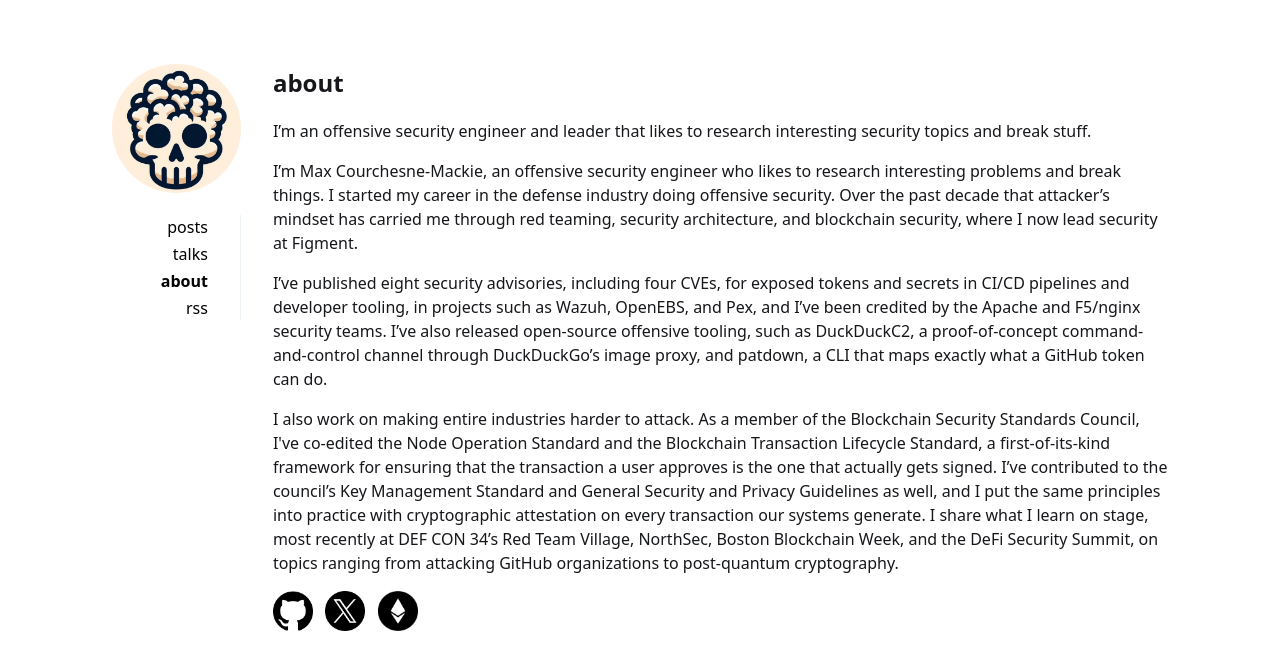
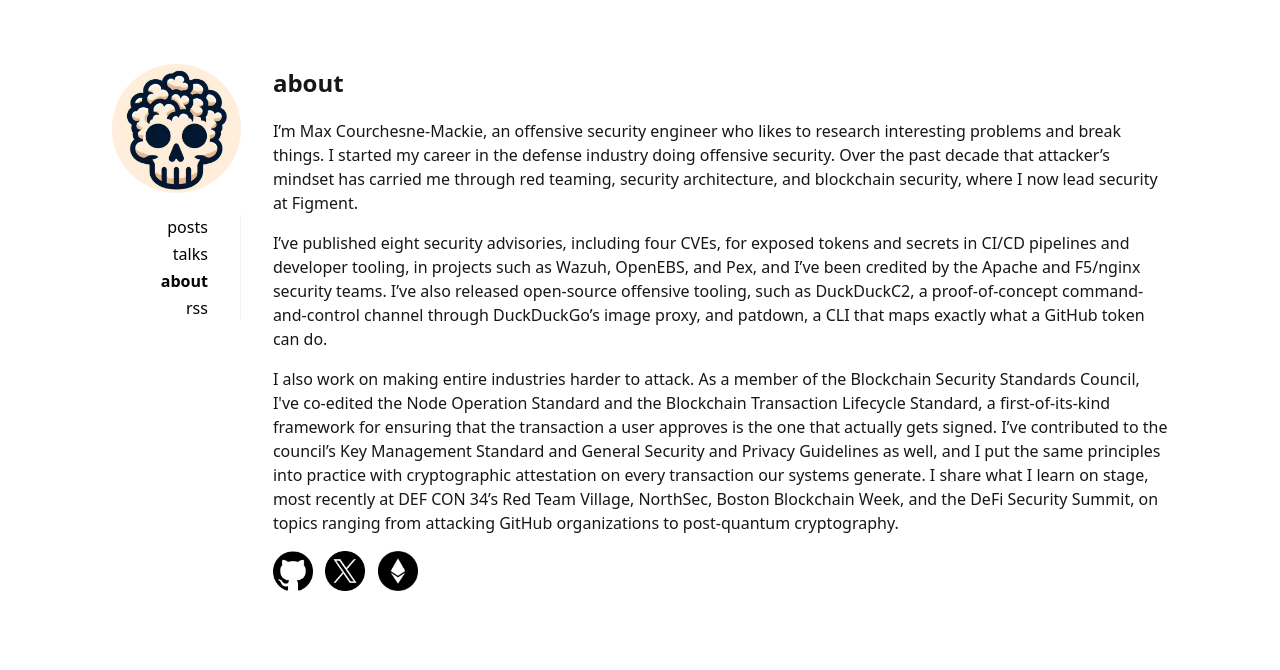
Before and after one commit to nopcorn/nopcorn.github.io, a Jekyll site: the page built from _pages/about.md, in a window 1280 px wide. Shown: the top 670 px of the page. Built offline with Jekyll 4.4.1, drawn with Linux system fonts in a browser that asks for light colours.

Commit message:
Update about.md

```diff
--- a/_pages/about.md
+++ b/_pages/about.md
@@ -2,8 +2,6 @@
 layout: page
 title: about
 ---
-
-<p>I’m an offensive security engineer and leader that likes to research interesting security topics and break stuff.</p>
 
 <p>I’m Max Courchesne-Mackie, an offensive security engineer who likes to research interesting problems and break things. I started my career in the defense industry doing offensive security. Over the past decade that attacker’s mindset has carried me through red teaming, security architecture, and blockchain security, where I now lead security at Figment.</p>
 
```
